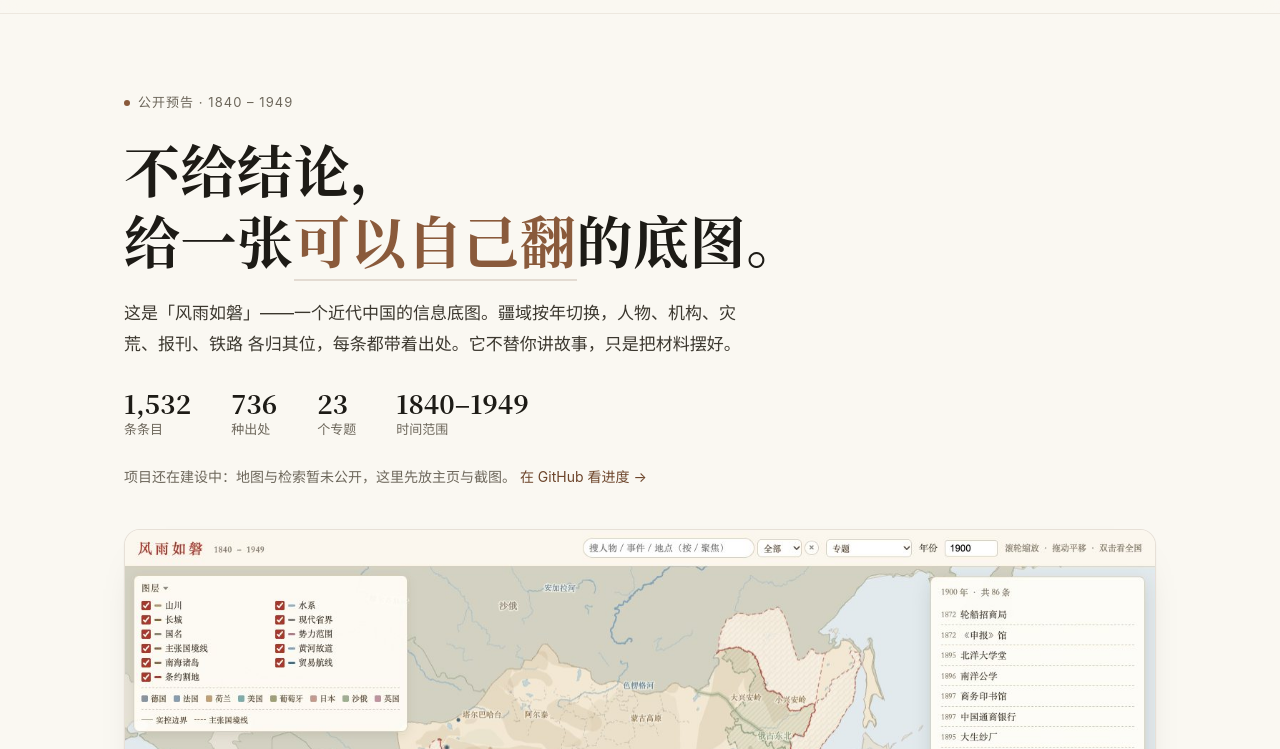
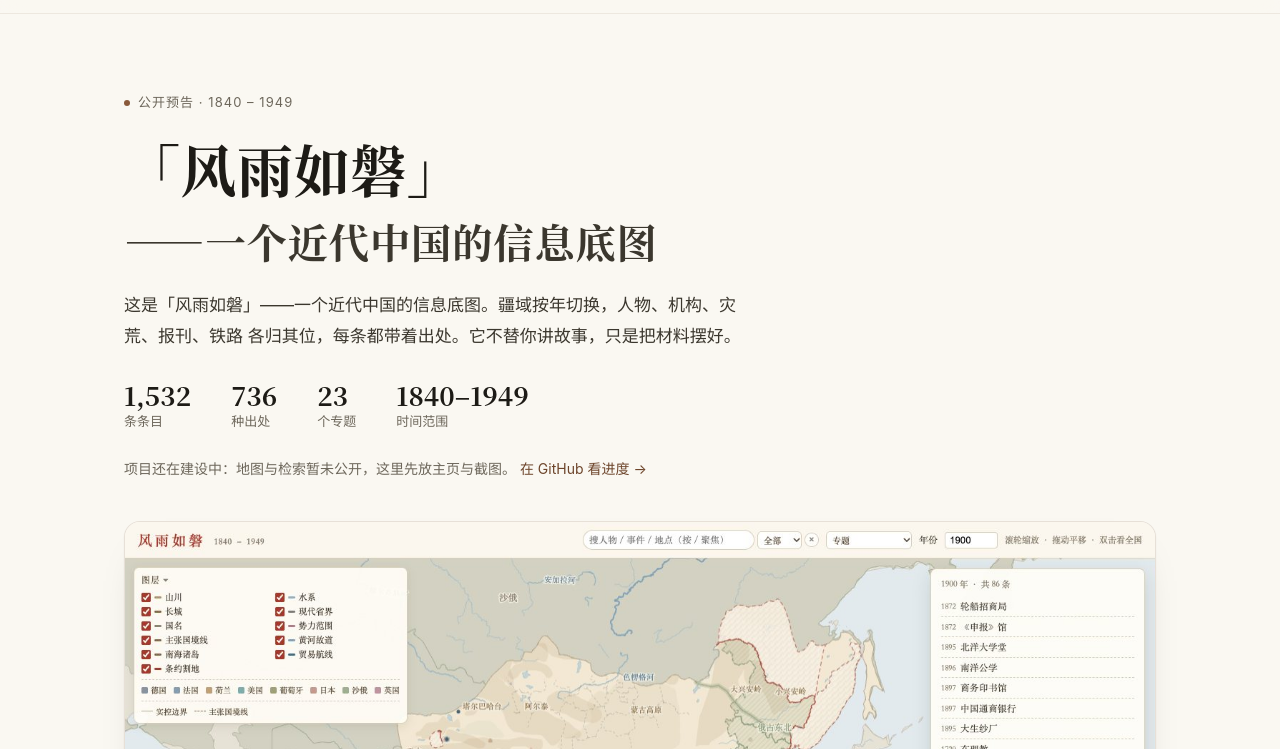
Before and after one commit to airdiode/Fengyu, a plain HTML site: page index.html in a window 1280 px wide. Shown: the part 51-800 px from the top of the page. Drawn offline with Linux system fonts and the light colour scheme.

Commit message:
copy: 大标题改为「风雨如磐」——一个近代中国的信息底图

```diff
--- a/index.html
+++ b/index.html
@@ -3,7 +3,7 @@
 <head>
 <meta charset="utf-8">
 <meta name="viewport" content="width=device-width, initial-scale=1">
-<title>风雨如磐 — 近代中国的一层底图</title>
+<title>风雨如磐 — 一个近代中国的信息底图</title>
 <meta name="description" content="风雨如磐：一个还在生长的近代中国信息底图。疆域按年切换，人物、机构、灾荒、报刊、铁路各归其位，每条带出处。1,532 条条目、736 种出处、23 个专题。1840–1949。">
 <meta name="theme-color" content="#faf8f2">
 <link rel="icon" type="image/svg+xml" href="assets/mark.svg">
@@ -11,7 +11,7 @@
 <link rel="stylesheet" href="styles.css">
 <meta property="og:type" content="website">
 <meta property="og:site_name" content="风雨如磐">
-<meta property="og:title" content="风雨如磐 — 近代中国的一层底图">
+<meta property="og:title" content="风雨如磐 — 一个近代中国的信息底图">
 <meta property="og:description" content="不给结论，给一张可以自己翻的底图。1,532 条条目、736 种出处、23 个专题，每条都能回到出处。">
 <meta property="og:url" content="https://airdiode.github.io/Fengyu/">
 <meta property="og:image" content="https://airdiode.github.io/Fengyu/assets/og.png">
@@ -46,7 +46,7 @@
   <section class="hero">
     <div class="wrap">
       <p class="eyebrow"><span class="dot"></span>公开预告 · 1840 – 1949</p>
-      <h1>不给结论，<br>给一张<em>可以自己翻</em>的底图。</h1>
+      <h1>「风雨如磐」<br><span class="sub">——一个近代中国的信息底图</span></h1>
       <p class="lede">
         这是「风雨如磐」——一个近代中国的信息底图。疆域按年切换，人物、机构、灾荒、报刊、铁路
         各归其位，每条都带着出处。它不替你讲故事，只是把材料摆好。
--- a/styles.css
+++ b/styles.css
@@ -79,7 +79,7 @@ img { max-width: 100%; height: auto; display: block; }
   font-family: var(--serif); font-weight: 600; letter-spacing: 0.01em;
   font-size: clamp(34px, 5.2vw, 56px); line-height: 1.28; margin: 0 0 22px;
 }
-.hero h1 em { font-style: normal; color: var(--ochre); border-bottom: 2px solid var(--line); }
+.hero h1 .sub { display: block; margin-top: 12px; font-size: 0.72em; color: var(--ink-soft); letter-spacing: 0.02em; }
 .lede { max-width: 640px; font-size: 17px; color: var(--ink-soft); margin: 0 0 28px; }
 .stats { list-style: none; display: flex; flex-wrap: wrap; gap: 14px 40px; margin: 0 0 22px; padding: 0; }
 .stats li { display: flex; flex-direction: column; }
```
